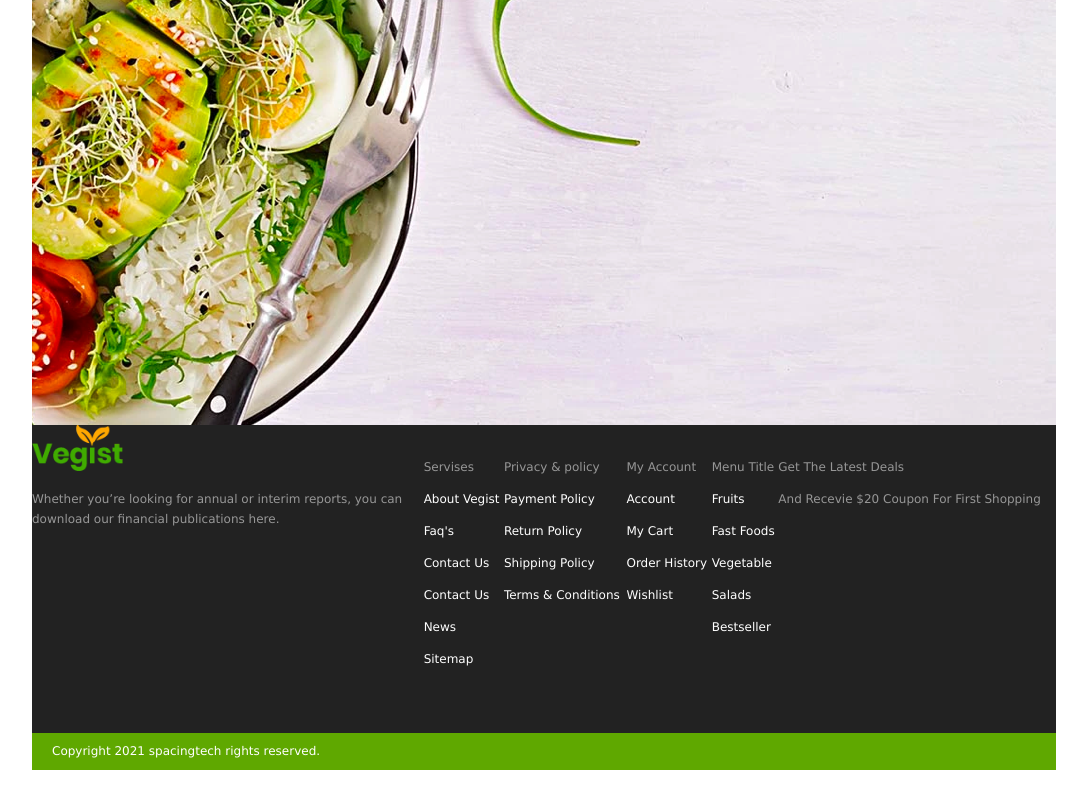
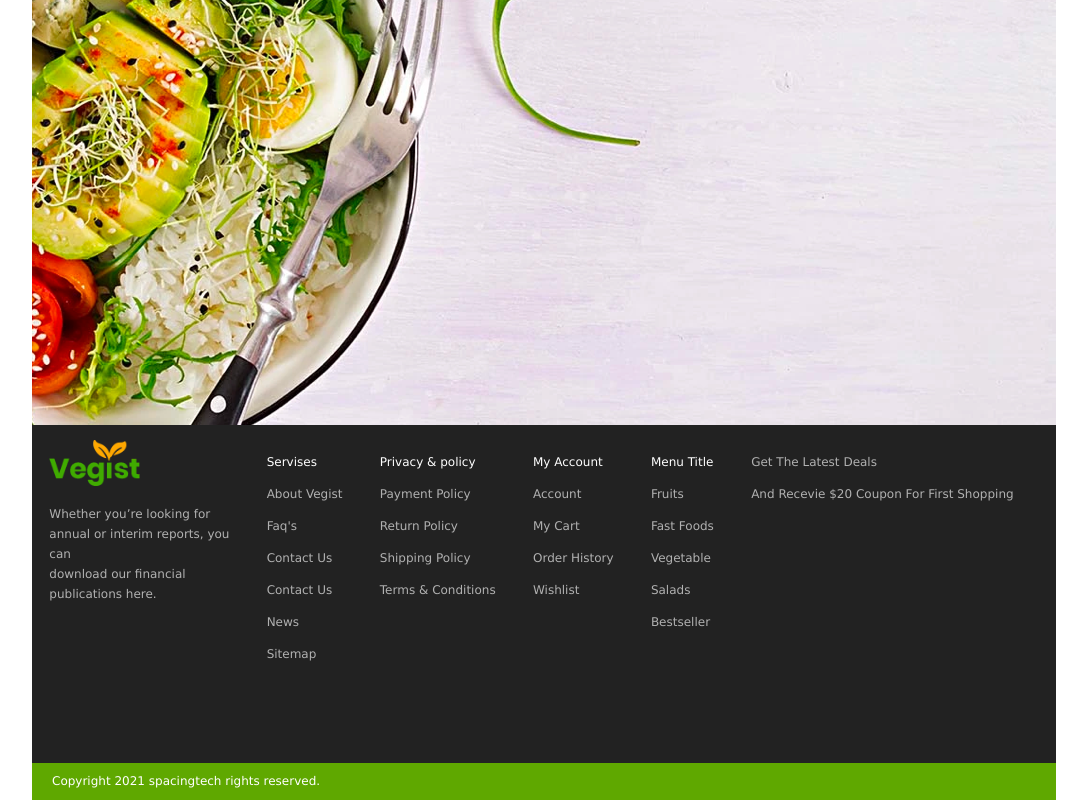
Before and after one commit to leilamahmoudi/vegis, a React (Create React App) app: page / in a window 1280 px wide. Shown: the part 419-1219 px from the top of the page, without its empty margins (96-1183 px from the left). Before the commit the page ends 1189 px from the top, so only its background shows below. Built offline with nearby package versions, Linux system fonts and the light colour scheme.

Commit message:
Adds styles on footer

```diff
--- a/src/assets/styles/_variables.scss
+++ b/src/assets/styles/_variables.scss
@@ -1 +1,2 @@
 $primeryGreen: #5fa800;
+$primeryGray: #b1b1b1;
--- a/src/components/footer/expandMenu/ExpandMenuItem.js
+++ b/src/components/footer/expandMenu/ExpandMenuItem.js
@@ -29,7 +29,7 @@ const ExpandMenuItem = ({ item }) => {
         {item.links.map((link, index) => {
           return (
             <p className="fruits" key={index}>
-              <Link className="link" to={link.url}>
+              <Link className="link-servises-items-menue" to={link.url}>
                 {link.title}
               </Link>
             </p>
--- a/src/components/footer/expandMenu/expandMenuItem.scss
+++ b/src/components/footer/expandMenu/expandMenuItem.scss
@@ -1,3 +1,4 @@
+@import "../../../assets/styles/variables";
 .expand-menu-item {
   list-style-type: none;
   display: table-cell;
@@ -5,8 +6,20 @@
   @media only screen and (max-width: 768px) {
     margin-left: 0;
   }
+  .menu-title {
+    color: white;
+  }
 
   .servises-items {
+    .link-servises-items-menue {
+      text-decoration: none;
+      color: $primeryGray;
+    }
+
+    .link-servises-items-menue:hover {
+      color: $primeryGreen;
+    }
+
     &.show {
       display: block;
     }
--- a/src/components/footer/footer.scss
+++ b/src/components/footer/footer.scss
@@ -1,21 +1,29 @@
+@import "../../assets/styles/variables";
 .Footer {
   margin: 0 auto;
   clear: both;
   font-size: 12px;
 
   .footer-information {
-    display: table;
-    width: 100%;
+    // display: table;
+    // width: 100%;
+    display: flex;
+    justify-content: space-evenly;
     line-height: 20px;
     margin: 0 auto;
     height: 308px;
     background-color: #222222;
-    border: #979797 1px;
-    color: #979797;
+    border: $primeryGray 1px;
+    color: $primeryGray;
+    padding: 15px;
+    clear: both;
+    @media only screen and (max-width: 768px) {
+      display: block;
+      height: auto;
+    }
   }
   .about-us {
-    display: table-cell;
-    margin: 0 25px auto 0;
+    width: 205px;
   }
 
   .push-right {
@@ -45,7 +53,7 @@
   width: 100%;
   height: 37px;
   line-height: 37px;
-  background-color: #5fa800;
+  background-color: $primeryGreen;
   color: white;
   margin: 0 auto;
   .copy-right {
```
